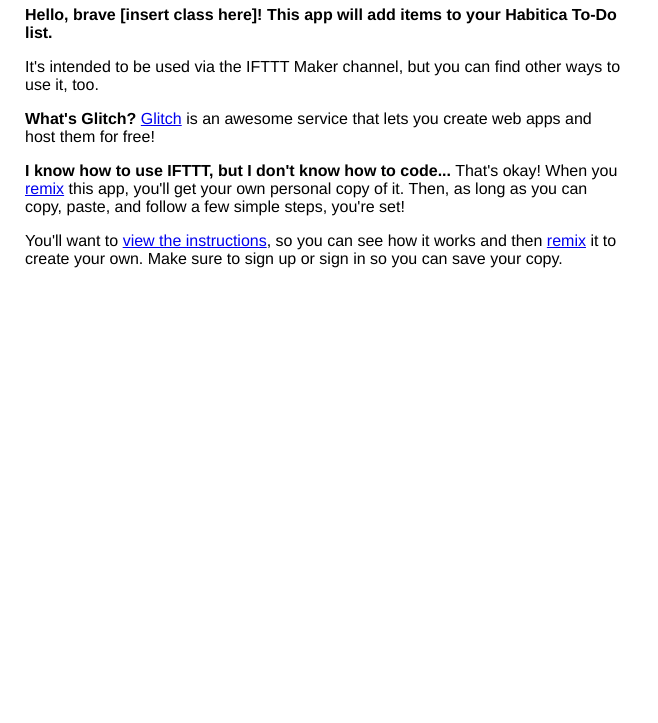
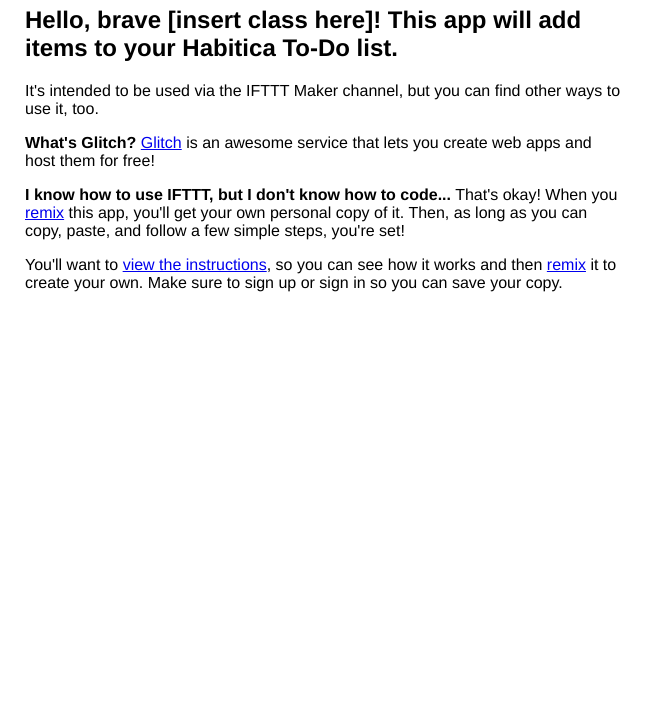
Before and after one commit to dayaketu/Habitica-IFTTT, a website: page views/index.html in a window 1280 px wide. Shown: the part 77-800 px from the top of the page, without its empty margins (0-658 px from the left). Drawn offline with Linux system fonts and the light colour scheme.

Commit message:
Checkpoint

```diff
--- a/views/index.html
+++ b/views/index.html
@@ -19,7 +19,7 @@
       </h1>
     </header>
     <main>
-      <p class="bold">Hello, brave [insert class here]! This app will add items to your Habitica To-Do list.</p>
+      <h2>Hello, brave [insert class here]! This app will add items to your Habitica To-Do list.</h2>
       <p>It's intended to be used via the IFTTT Maker channel, but you can find other ways to use it, too.</p>
       <p><span class="bold">What's Glitch?</span> <a href="https://glitch.com/about/">Glitch</a> is an awesome service that lets you create web apps and host them for free!</p>
       <p><span class="bold">I know how to use IFTTT, but I don't know how to code...</span> That's okay! When you <a href="https://glitch.com/edit/#!/remix/habitica-ifttt-action">remix</a> this app, you'll get your own personal copy of it. Then, as long as you can copy, paste, and follow a few simple steps, you're set!</p>
--- a/views/style.css
+++ b/views/style.css
@@ -19,7 +19,7 @@
   font-weight: bold;
 }
 
-p {
+p, h2 {
   max-width: 600px;
 }
 
```
